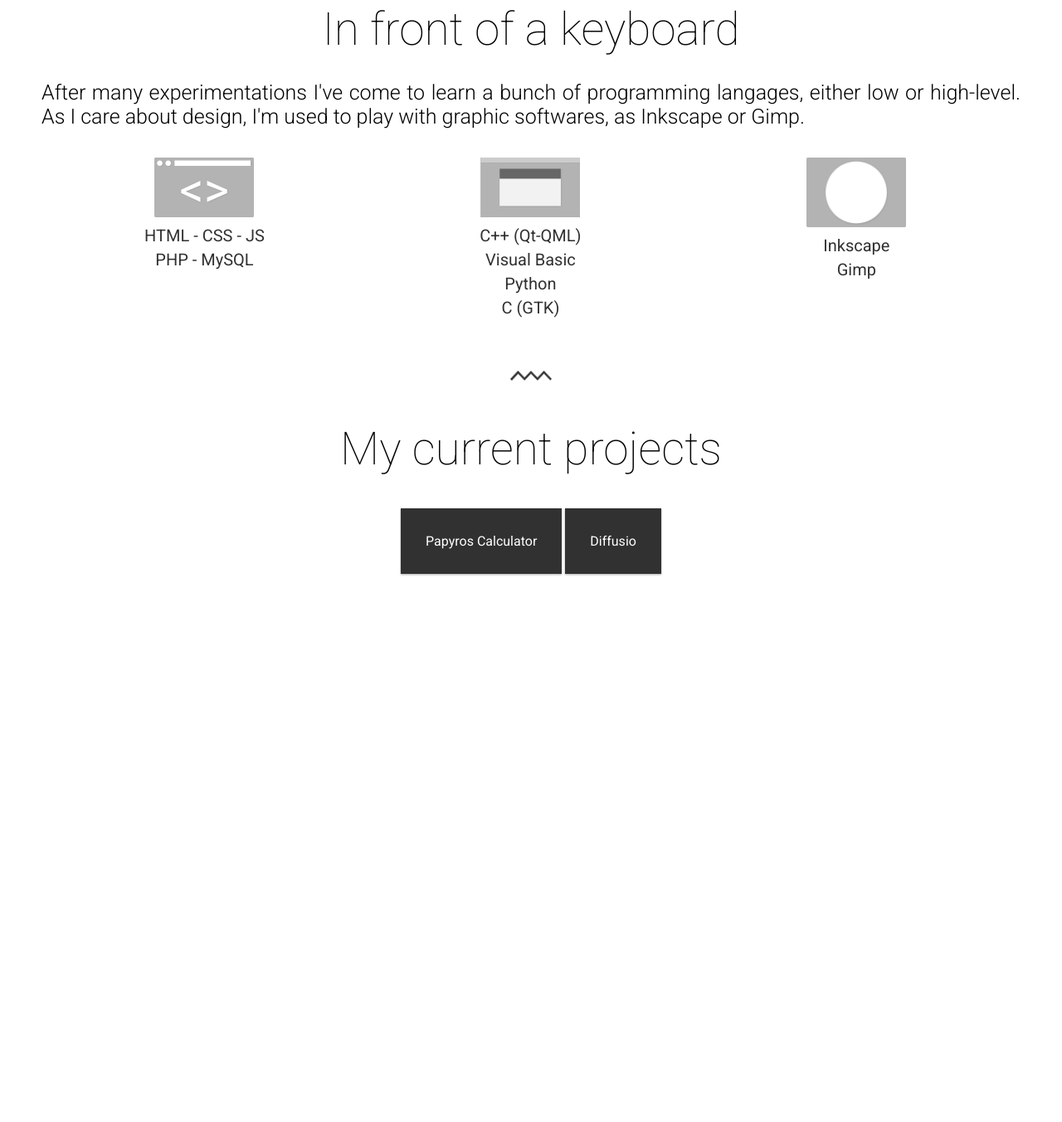
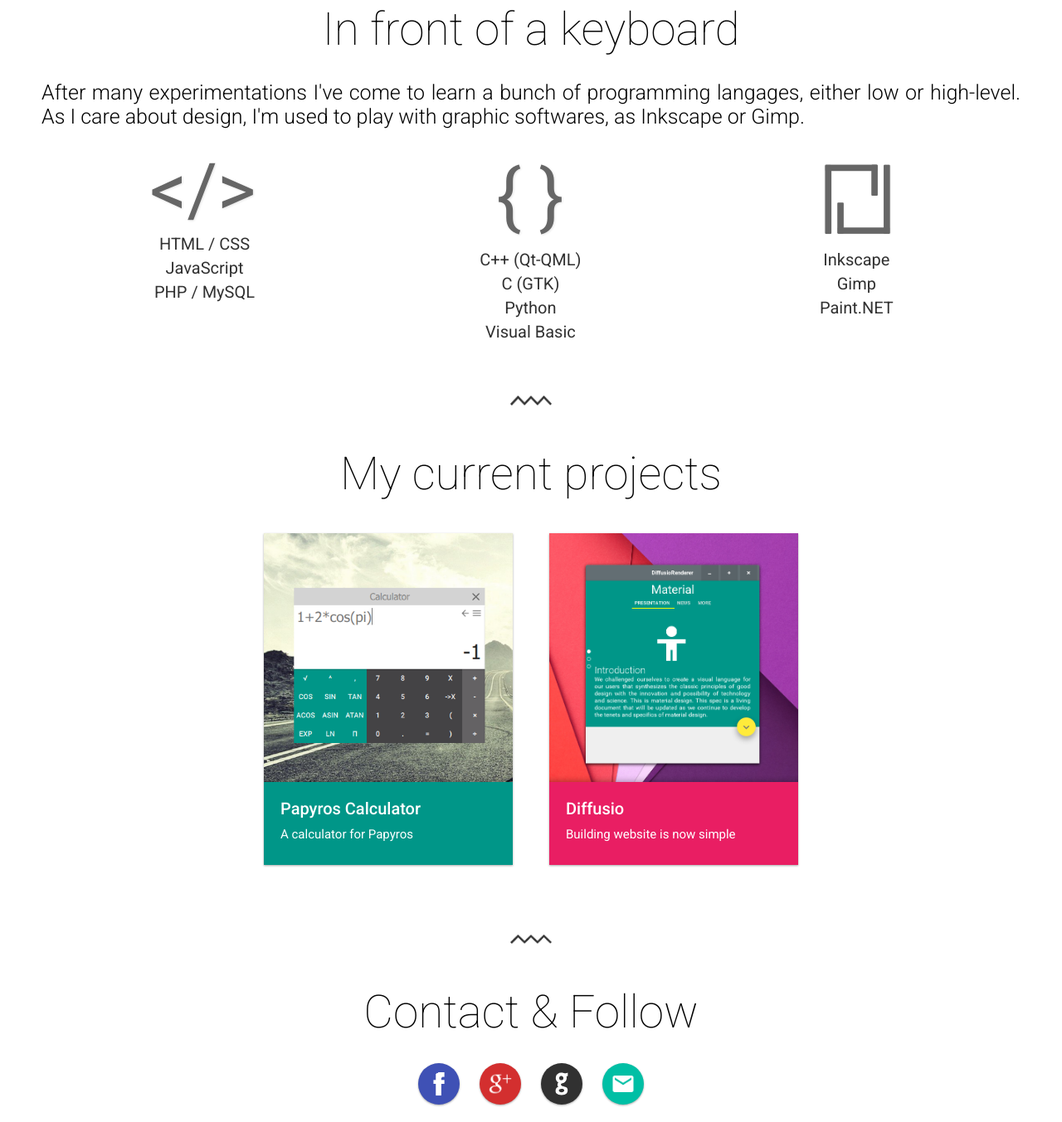
Before and after one commit to pierremtb/pierre-jacquier.github.io, a plain HTML site: page index.html in a window 1280 px wide. Shown: the part 707-2060 px from the top of the page at 83% size. Before the commit the page ends 1419 px from the top, so only its background shows below. Drawn offline with Linux system fonts and the light colour scheme.

Commit message:
Projects slideshow and social

```diff
--- a/index.html
+++ b/index.html
@@ -2,7 +2,7 @@
 <html>
 	<head>
 		<title>Pierre Jacquier</title>
-	    <link href='https://fonts.googleapis.com/css?family=Roboto:400,100,300,500,700' rel='stylesheet' type='text/css'>
+	    <link href='https://fonts.googleapis.com/css?family=Roboto:100,300,400,500,700' rel='stylesheet' type='text/css'>
 		<link rel='stylesheet' href='style/style.css'>
 		<meta name="viewport" content="width=device-width,minimum-scale=1.0,maximum-scale=1.0">
 		<meta charset="utf-8">
@@ -28,35 +28,64 @@
                  <ul id="skills">
                      <li>
                          <ul>
-                             <li><img src="images/skillweb.png" width="120"></li>
-                            <li>HTML - CSS - JS</li>
-                            <li>PHP - MySQL</li>
+                             <li><img src="images/web2.png" class="skill"></li>
+                            <li>HTML / CSS</li>
+                             <li>JavaScript</li>
+                             <li>PHP / MySQL</li>
                          </ul>
                      </li>
                      <li>
                          <ul>
-                            <li><img src="images/skillapp.png" width="120"></li>
+                            <li><img src="images/app2.png" class="skill"></li>
                             <li>C++ (Qt-QML)</li>
+                            <li>C (GTK)</li>
+                            <li>Python</li>
                             <li>Visual Basic</li>
-                            <li>Python</li>
-                            <li>C (GTK)</li>
                          </ul>
                      </li>
                      <li>
                         <ul>
-                         <li><img src="images/skillgraph.png" width="120"></li>
+                         <li><img src="images/graph2.png" class="skill"></li>
                          <li>Inkscape</li>
                          <li>Gimp</li>
+                         <li>Paint.NET</li>
+
                          </ul>
                      </li>
                 </ul>
-            <br><br><br><br><br><br><br><br>
+            <div class="clear"></div>
             <img class="sep" src="images/sep.png">
             <div class="slog">My current projects</div>
     <div id="projects_container">
-        <div class="project elevation-1" id="p1"><span class="project_header">Papyros Calculator</span></div>
-        <div class="project elevation-1" id="p2"><span class="project_header">Diffusio</span></div>
+
+
+        <a href="https://github.com/pierremtb/papyros-calculator"><div class="project elevation-1" id="p1">
+            <div class="project_img">
+            </div>
+            <div class="card_legend">
+            <span class="project_header">Papyros Calculator</span>
+                <p class="project_legend">A calculator for Papyros</p>
+            </div>
+            </div></a>
+        <a href="https://github.com/Diffusio/diffusio-gtk"><div class="project elevation-1" id="p2">
+            <div class="project_img">
+            </div>
+            <div class="card_legend elevation-3">
+            <span class="project_header">Diffusio</span>
+            <p class="project_legend">Building website is now simple</p>
+            </div>
+        </div></a>
     </div>
+
+        <img class="sep" src="images/sep.png">
+            <div class="slog">Contact & Follow</div>
+    <div id="social_container">
+        <a href="https://www.facebook.com/pierre.jacquier.7"><div class="icon_rounder elevation-1" id="ic_fb"><img id="fb_img" src="images/facebook.png"></div></a>
+        <a href="https://plus.google.com/u/0/+PierreJacquierFR/posts"><div class="icon_rounder elevation-1" id="ic_gp"><img id="tw_img" src="images/googleplus.png"></div></a>
+        <a href="https://plus.google.com/u/0/+PierreJacquierFR/posts"><div class="icon_rounder elevation-1" id="ic_gh"><img id="gh_img" src="images/github.svg"></div></a>
+        <a href="mailto:pierrejacquier39@gmail.com"><div class="icon_rounder elevation-1" id="ic_m"><img id="tw_img" src="images/mail.png"></div></a>
+    </div>
+
         </div>
     </body>
 </html>
--- a/style/style.css
+++ b/style/style.css
@@ -66,6 +66,11 @@
     text-align: justify;
 }
 
+.clear
+{
+    clear: both;
+}
+
 .langages
 {
     font-size: 25px;
@@ -105,6 +110,8 @@
     margin-bottom: 5;
 }
 
+
+
 .elevation-2
 {
     -webkit-box-shadow: 0 6px 20px 0 rgba(0, 0, 0, 0.19), 0 8px 17px 0 rgba(0, 0, 0, 0.2);
@@ -124,23 +131,151 @@
 
 #projects_container
 {
+    margin: auto;
     text-align: center;
-    margin-top: 70;
+    display: block;
+    margin-top: 20;
+}
+
+#social_container
+{
+    margin: auto;
+    text-align: center;
+    display: block;
+    margin-top: 20;
+}
+
+.icon_rounder
+{
+    width: 50;
+    height: 50;
+    display: inline-block;
+    position: relative;
+    margin: 10;
+    background: #313131;
+    border-radius: 50%;
+}
+
+.icon_rounder img
+{
+    width: 30;
+    position: relative;
+    top:10;
+}
+
+#ic_fb
+{
+    background: #3f51b5;
+}
+
+#ic_gh
+{
+    background: #313131;
+}
+
+#ic_gp
+{
+    background: #d32f2f;
+}
+
+#ic_m
+{
+    background: #00bfa5;
 }
 
 .project
 {
-    display: inline;
-    background: #313131;
+    display: inline-block;
+    width: 300;
+    height: 400;
+    margin: 20;
+    position: relative;
+
+}
+
+.card_legend
+{
+    position: absolute;
+    bottom: 0;
+    width: 100%;
+    text-align: left;
+    padding: 20;
+    height: 100;
     color: white;
-    padding: 30;
+z-index: 10;
 }
+
+#p1 .card_legend
+{
+    background: #009688
+}
+
+#p2 .card_legend
+{
+    background: #E91E63
+}
+
+.project_img
+{
+    height: 300;
+    box-shadow: inset 0 -7px 9px -7px rgba(0,0,0,0.4);
+}
+
+#p1 .project_img
+{
+     background: url(../images/papyros-calculator.png);
+    -webkit-background-size: cover;
+    background-size: cover;
+}
+
+#p2 .project_img
+{
+     background: url(../images/diffusio.png);
+    -webkit-background-size: cover;
+    background-size: cover;
+}
+
+.project_header
+{
+    font-size: 20;
+    font-weight: 500;
+}
+
+.project_legend
+{
+    font-size: 15;
+    margin-top: 10;
+    font-weight: 400;
+
+}
+
+
+
 
 @media screen and (max-width:700px)
 {
     #cover
     {
         height: 200px;
+    }
+
+    .skill
+    {
+        width: 140;
+    }
+
+    #skills li ul
+    {
+        font-size: 19px;
+    }
+
+    #skills > li
+    {
+        float:none;
+        width: 100%;
+        text-align: center;
+        margin-top: 20;
+        margin-bottom: 20;
     }
 
     #avatar
```
Also changed, not shown: github.png (added), icon/pj-mono.svg (added), images/app2.png (added), images/cover1.jpg, images/diffusio.png (added), images/facebook.png (added), images/github.png (added), images/github.svg (added), images/googleplus.png (added), images/graph2.png (added), images/mail.png (added), images/papyros-calculator.png (added), images/skillgraph.svg, images/web2.png (added).
